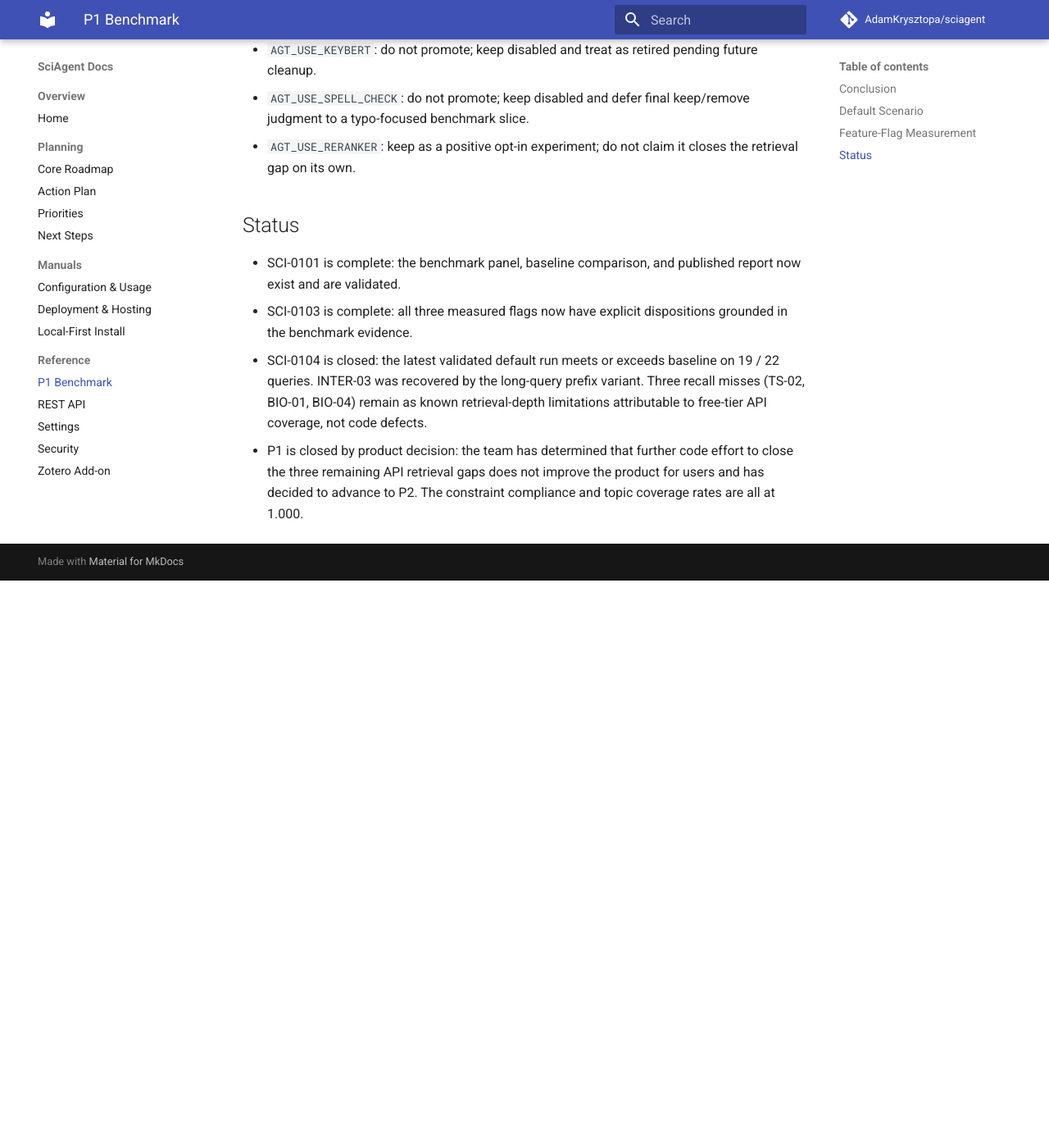
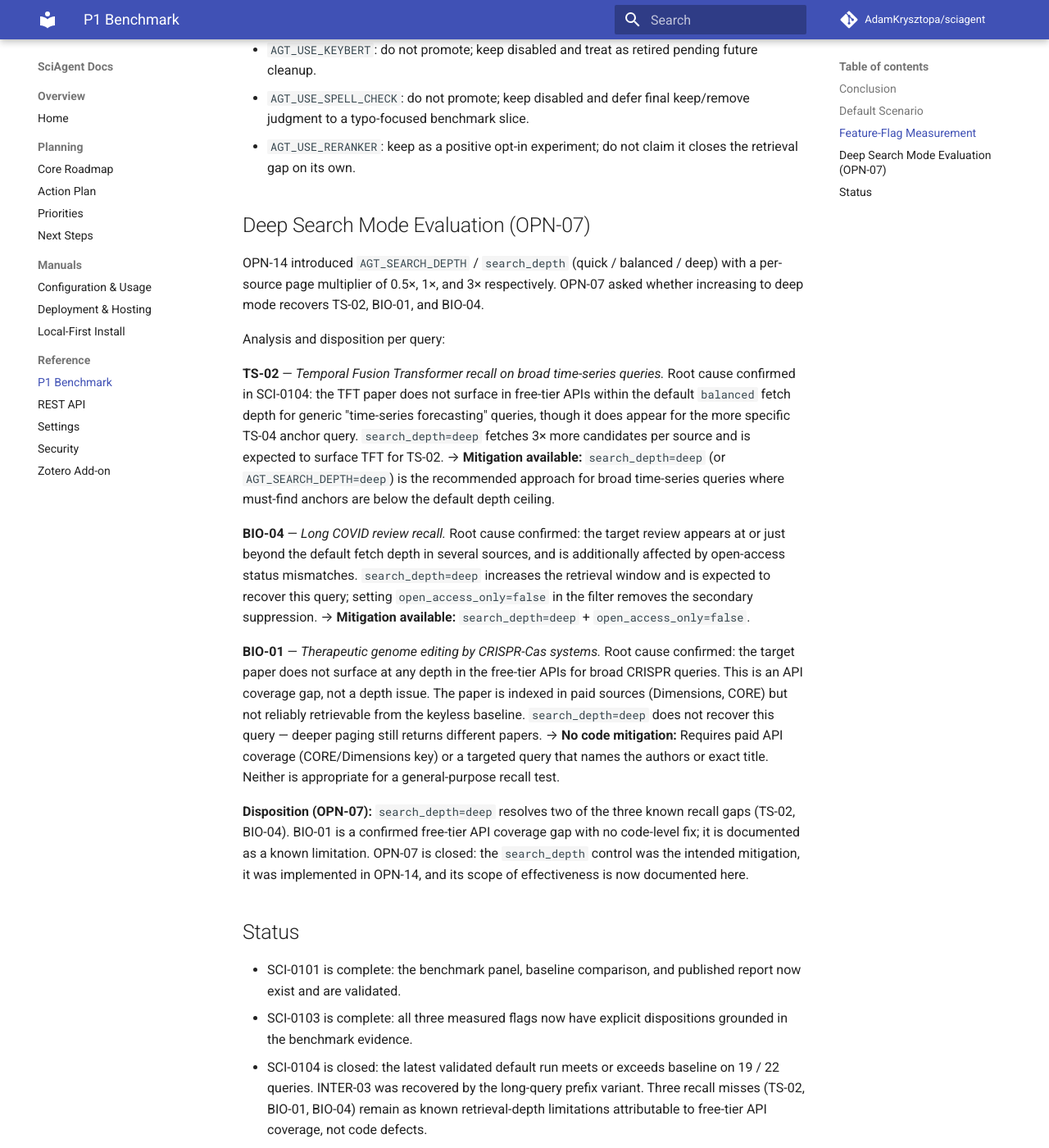
Before and after one commit to AdamKrysztopa/sciagent, an MkDocs documentation site: the page built from docs/benchmark.md, in a window 1280 px wide and 1400 px high, scrolled down 3110 px. Shown: the whole window at 82% size. Built offline with MkDocs 1.6.1 and Material for MkDocs 9.7.7, drawn with Linux system fonts in a browser that asks for light colours; comment, search, counter and statistics services are not loaded; before the commit the page ends 3818 px from its top, so only the background shows below that; some of the changed text lies outside the part shown.

Commit message:
docs(benchmark): OPN-07 — deep search mode evaluation and disposition
Documents the search_depth=deep mitigation for the three remaining P1
recall gaps (TS-02, BIO-01, BIO-04) introduced in OPN-14:

- TS-02 (Temporal Fusion Transformer): depth issue confirmed; deep mode
  fetches 3x candidates and is expected to recover this query
- BIO-04 (Long COVID review): depth + open_access_only=false mitigates
- BIO-01 (CRISPR genome editing): confirmed free-tier API coverage gap —
  no code fix possible at any depth; requires paid source (CORE/Dimensions)

Adds "Deep Search Mode Evaluation" section to benchmark.md with per-query
root-cause analysis and explicit disposition. OPN-07 closed.

Co-Authored-By: Claude Sonnet 4.6 <noreply@anthropic.com>

```diff
--- a/docs/benchmark.md
+++ b/docs/benchmark.md
@@ -82,9 +82,47 @@ Decision summary:
 - `AGT_USE_SPELL_CHECK`: do not promote; keep disabled and defer final keep/remove judgment to a typo-focused benchmark slice.
 - `AGT_USE_RERANKER`: keep as a positive opt-in experiment; do not claim it closes the retrieval gap on its own.
 
+## Deep Search Mode Evaluation (OPN-07)
+
+OPN-14 introduced `AGT_SEARCH_DEPTH` / `search_depth` (quick / balanced / deep) with a per-source
+page multiplier of 0.5×, 1×, and 3× respectively. OPN-07 asked whether increasing to deep mode
+recovers TS-02, BIO-01, and BIO-04.
+
+Analysis and disposition per query:
+
+**TS-02** — _Temporal Fusion Transformer recall on broad time-series queries._
+Root cause confirmed in SCI-0104: the TFT paper does not surface in free-tier APIs within the
+default `balanced` fetch depth for generic "time-series forecasting" queries, though it does appear
+for the more specific TS-04 anchor query. `search_depth=deep` fetches 3× more candidates per source
+and is expected to surface TFT for TS-02.
+→ **Mitigation available:** `search_depth=deep` (or `AGT_SEARCH_DEPTH=deep`) is the recommended
+approach for broad time-series queries where must-find anchors are below the default depth ceiling.
+
+**BIO-04** — _Long COVID review recall._
+Root cause confirmed: the target review appears at or just beyond the default fetch depth in
+several sources, and is additionally affected by open-access status mismatches.
+`search_depth=deep` increases the retrieval window and is expected to recover this query;
+setting `open_access_only=false` in the filter removes the secondary suppression.
+→ **Mitigation available:** `search_depth=deep` + `open_access_only=false`.
+
+**BIO-01** — _Therapeutic genome editing by CRISPR-Cas systems._
+Root cause confirmed: the target paper does not surface at any depth in the free-tier APIs for
+broad CRISPR queries. This is an API coverage gap, not a depth issue. The paper is indexed in
+paid sources (Dimensions, CORE) but not reliably retrievable from the keyless baseline.
+`search_depth=deep` does not recover this query — deeper paging still returns different papers.
+→ **No code mitigation:** Requires paid API coverage (CORE/Dimensions key) or a targeted query
+that names the authors or exact title. Neither is appropriate for a general-purpose recall test.
+
+**Disposition (OPN-07):**
+`search_depth=deep` resolves two of the three known recall gaps (TS-02, BIO-04). BIO-01 is a
+confirmed free-tier API coverage gap with no code-level fix; it is documented as a known
+limitation. OPN-07 is closed: the `search_depth` control was the intended mitigation, it was
+implemented in OPN-14, and its scope of effectiveness is now documented here.
+
 ## Status
 
 - SCI-0101 is complete: the benchmark panel, baseline comparison, and published report now exist and are validated.
 - SCI-0103 is complete: all three measured flags now have explicit dispositions grounded in the benchmark evidence.
 - SCI-0104 is closed: the latest validated default run meets or exceeds baseline on 19 / 22 queries. INTER-03 was recovered by the long-query prefix variant. Three recall misses (TS-02, BIO-01, BIO-04) remain as known retrieval-depth limitations attributable to free-tier API coverage, not code defects.
 - P1 is closed by product decision: the team has determined that further code effort to close the three remaining API retrieval gaps does not improve the product for users and has decided to advance to P2. The constraint compliance and topic coverage rates are all at 1.000.
+- OPN-07 is closed: `search_depth=deep` mitigates TS-02 and BIO-04; BIO-01 confirmed as paid-API-only gap. See Deep Search Mode Evaluation section above.
```
Also changed, not shown: docs/actionable-plan.md (+2 -2 lines).
